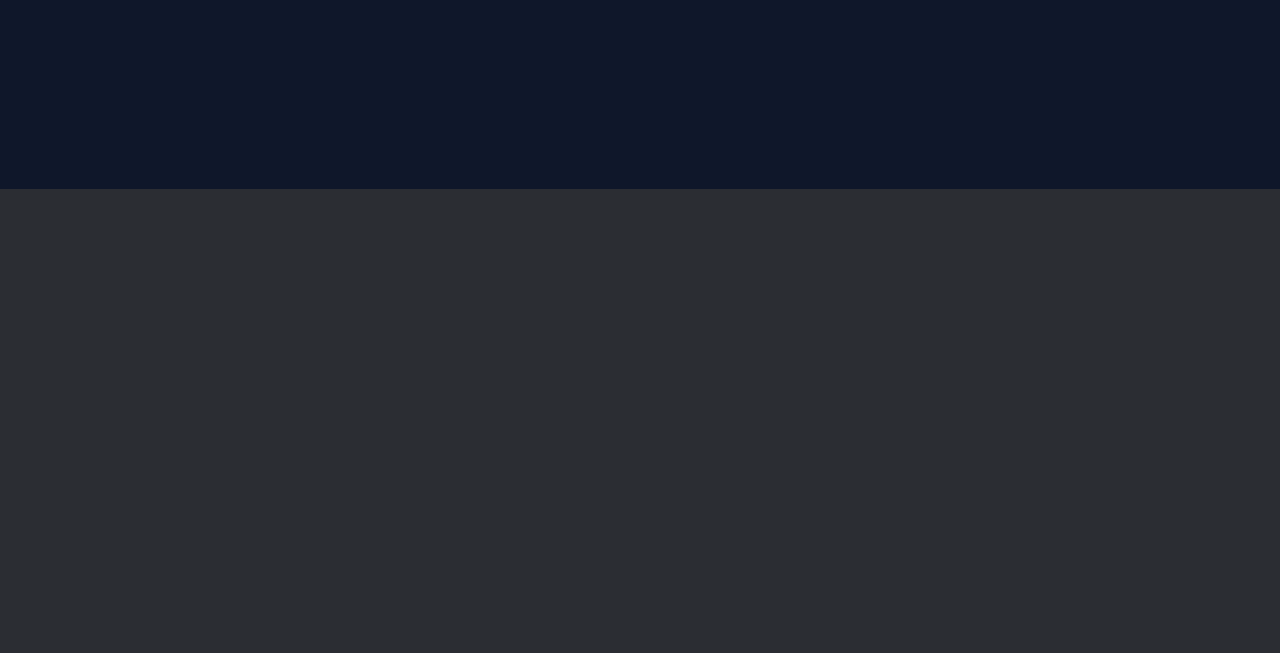
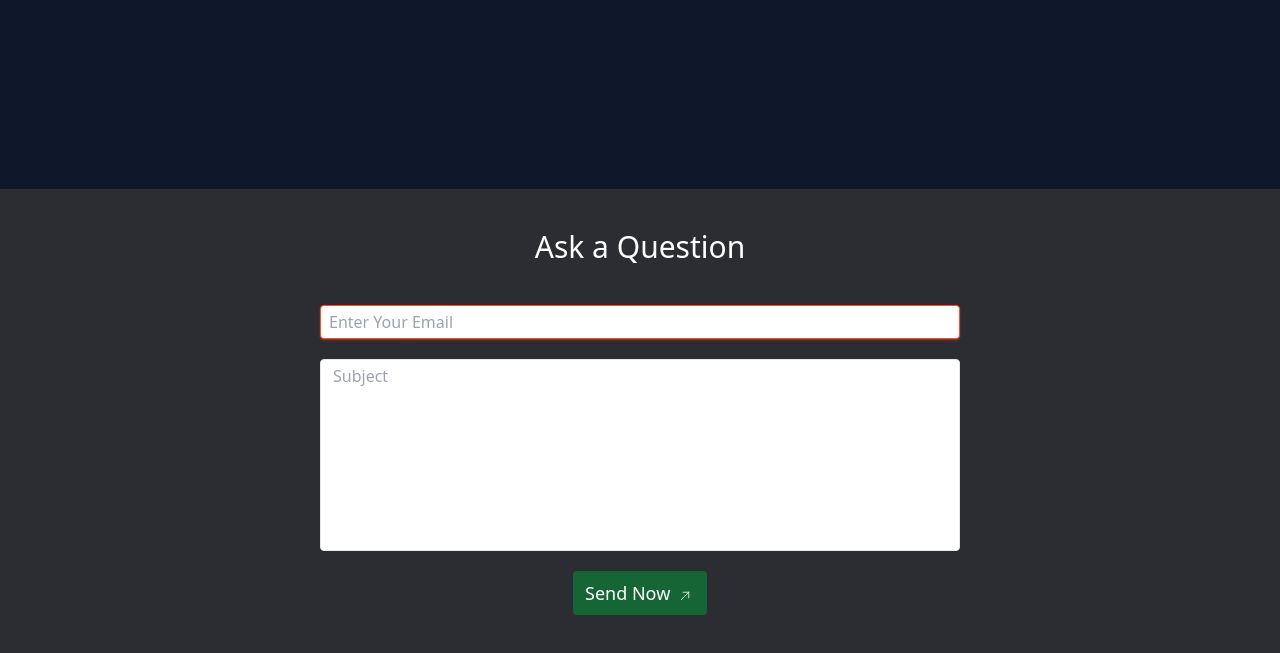
Before and after one commit to Md-Naim-Howlader/Smart-Coders, a website built with Vite: page index.html in a window 1280 px wide. Shown: the part 1961-2614 px from the top of the page. Before the commit the page ends 2150 px from the top, so only its background shows below. Built offline with nearby package versions, Linux system fonts and the light colour scheme.

Commit message:
DONE Ask question section

```diff
--- a/index.html
+++ b/index.html
@@ -281,6 +281,52 @@
           </div>
         </div>
       </section>
+      <section class="ask-question py-10">
+        <div class="container mx-auto">
+          <h2 class="text-white text-center text-xl sm:text-3xl mb-10">
+            Ask a Question
+          </h2>
+          <div>
+            <form class="block w-5/6 sm:w-1/2 mx-auto">
+              <input
+                type="email"
+                name="email"
+                class="block w-full mb-5 py-1 px-2 rounded border outline-none focus:border-[#f65023] focus:shadow-sm focus:shadow-[rgba(246,80,35,.5)]"
+                placeholder="Enter Your Email"
+                required
+                autofocus
+              />
+              <textarea
+                name=""
+                required
+                class="block w-full mb-5 resize-none py-1 h-48 rounded px-3 border outline-none focus:border-[#f65023] focus:shadow-sm focus:shadow-[rgba(246,80,35,.5)]"
+                placeholder="Subject"
+              ></textarea>
+              <div type="submit" class="text-center">
+                <button
+                  class="bg-green-800 transition hover:bg-green-900 py-2 px-3 text-white text-lg rounded"
+                >
+                  Send Now
+                  <svg
+                    xmlns="http://www.w3.org/2000/svg"
+                    fill="none"
+                    viewBox="0 0 24 24"
+                    stroke-width="1.5"
+                    stroke="currentColor"
+                    class="w-5 h-3 inline-block animate-ping"
+                  >
+                    <path
+                      stroke-linecap="round"
+                      stroke-linejoin="round"
+                      d="m4.5 19.5 15-15m0 0H8.25m11.25 0v11.25"
+                    />
+                  </svg>
+                </button>
+              </div>
+            </form>
+          </div>
+        </div>
+      </section>
     </main>
   </body>
 </html>
```
